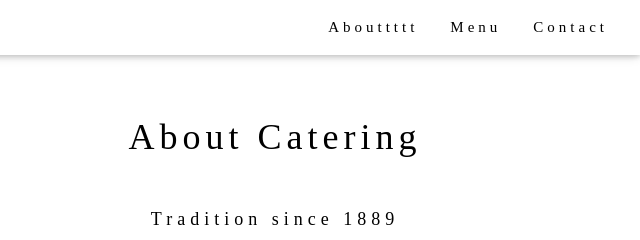
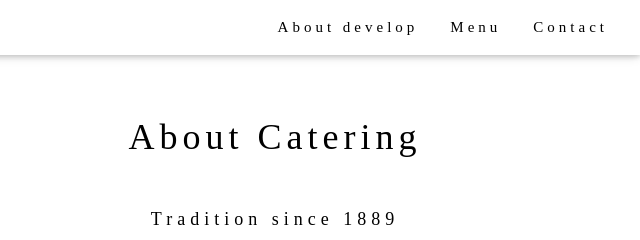
Before and after one commit to DARKWIZARDPAB/Gitpractice, a plain HTML site: page index.html in a window 1280 px wide. Shown: the top 240 px of the page, 640-1280 px from the left. Drawn offline with nearby package versions, Linux system fonts and the light colour scheme.

Commit message:
added develop

```diff
--- a/index.html
+++ b/index.html
@@ -21,7 +21,7 @@ h1, h2, h3, h4, h5, h6 {
     <a href="#home" class="w3-bar-item w3-button">Gourmet au Catering</a>
     <!-- Right-sided navbar links. Hide them on small screens -->
     <div class="w3-right w3-hide-small">
-      <a href="#about" class="w3-bar-item w3-button">Abouttttt</a>
+      <a href="#about" class="w3-bar-item w3-button">About develop</a>
       <a href="#menu" class="w3-bar-item w3-button">Menu</a>
       <a href="#contact" class="w3-bar-item w3-button">Contact</a>
     </div>
```
